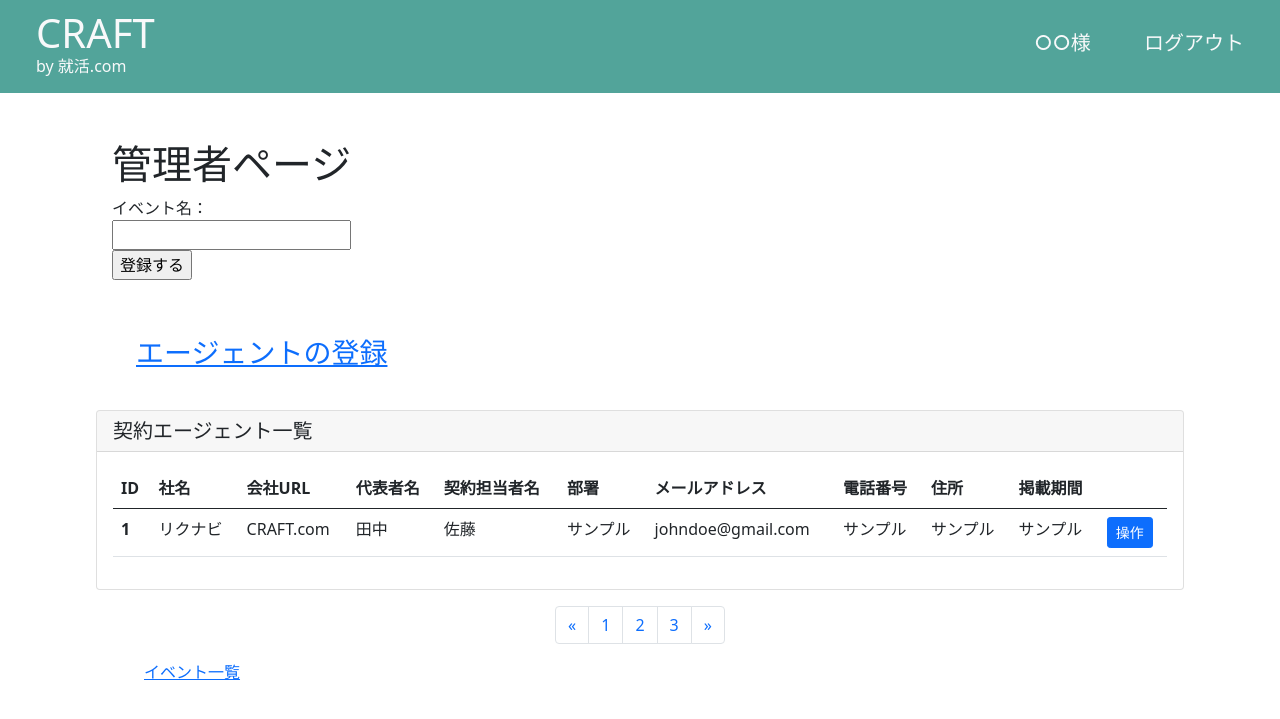
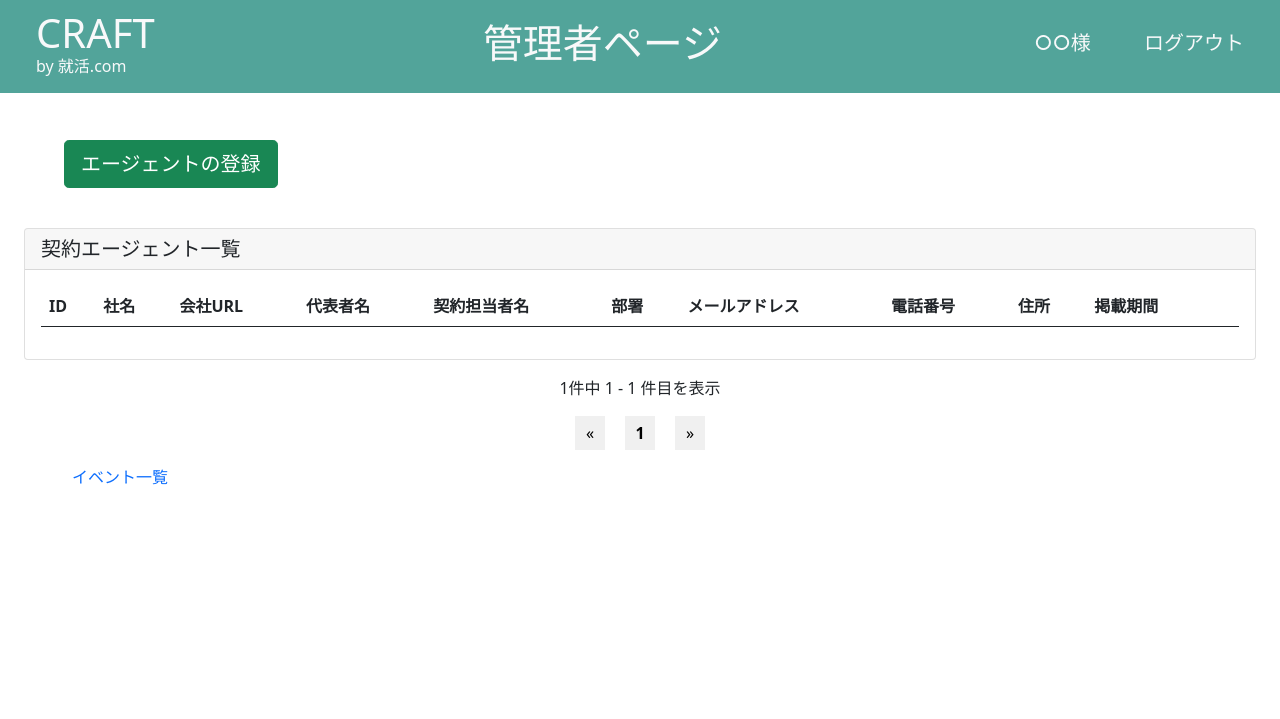
Before and after one commit to posse-ap/-teamdev-2022-posse1-team2D-, a PHP site: page /admin/index.php in a window 1280 px wide. Shown: the top 719 px of the page. Run offline with PHP 8.4, Linux system fonts and the light colour scheme; a user stored in the database is signed in; tables that the repository leaves empty hold one stand-in row (values such as "Sample post"); data that the repository does not hold is empty.

Commit message:
boozer画面ページネーション

```diff
--- a/teamdev-2022-sample2/src/admin/index.php
+++ b/teamdev-2022-sample2/src/admin/index.php
@@ -40,7 +40,8 @@ if (!empty($_POST)) {
             $phone_number = $_POST['phone_number'];
             $address = $_POST['address'];
             $post_period = $_POST['post_period'];
-        $deleted_at = $_POST['deleted_at'];
+            // $deleted_at = $_POST['deleted_at'];
+
             // INSERT文を変数に格納。プレスホルダーは、値を入れるための空箱
             $sql = "INSERT INTO agents (agent_name, agent_url, representative, contractor, department, email, phone_number, address, post_period) VALUES
         (:agent_name, :agent_url, :representative, :contractor, :department, :email, :phone_number, :address, :post_period)";
@@ -72,15 +73,57 @@ if (!empty($_POST)) {
             $stmt->execute();
             header('Location: http://' . $_SERVER['HTTP_HOST'] . '/admin/index.php');
             exit();
-
         } catch (PDOException $e) {
             exit('データベースに接続できませんでした。' . $e->getMessage());
         }
-}} else {
+    }
+} else {
     header('Location: http://' . $_SERVER['HTTP_HOST'] . '/admin/login.php');
     exit();
 }
+
+// ---------------------------
+//SQL文を変数にいれる。$count_sqlはデータの件数取得に使うための変数。
+$count_sql = 'SELECT COUNT(*) as cnt FROM agents';
+
+//ページ数を取得する。GETでページが渡ってこなかった時(最初のページ)のときは$pageに１を格納する。
+if (isset($_GET['page']) && is_numeric($_GET['page'])) {
+    $page = $_GET['page'];
+} else {
+    $page = 1;
+}
+
+//最大ページ数を取得する。
+//10件ずつ表示させているので、$count['cnt']に入っている件数を10で割って小数点は切りあげると最大ページ数になる。
+$counts = $db->query($count_sql);
+$count = $counts->fetch(PDO::FETCH_ASSOC);
+$max_page = ceil($count['cnt'] / 10);
+
+if ($page == 1 || $page == $max_page) {
+    $range = 4;
+} elseif ($page == 2 || $page == $max_page - 1) {
+    $range = 3;
+} else {
+    $range = 2;
+}
+
+$from_record = ($page - 1) * 10 + 1;
+
+if ($page == $max_page && $count['cnt'] % 10 !== 0) {
+    $to_record = ($page - 1) * 10 + $count['cnt'] % 10;
+} else {
+    $to_record = $page * 10;
+}
 // ------------------------------------------------------------------------------------------------------------
+//insert処理等したagentsテーブルから、レコードを検索
+
+// 最初の10件
+$page_change_record = $from_record - 1;
+$stmt = $db->prepare('SELECT id, agent_name, agent_url, representative, contractor, department, email, phone_number, address, post_period, deleted_at FROM agents WHERE deleted_at = 0 LIMIT ?, 10');
+$stmt->bindParam(1, $page_change_record, PDO::PARAM_INT);
+$stmt->execute();
+$agents = $stmt->fetchAll(PDO::FETCH_ASSOC);
+// -------------------------------------------------------------------------------------------------------------
 ?>
 <!DOCTYPE html>
 <html lang="ja">
@@ -113,6 +156,8 @@ if (!empty($_POST)) {
                     <div class="h6">by 就活.com</div>
                 </a>
 
+                <h1 class="ms-3 text-light">管理者ページ</h1>
+
                 <div class="float-end h5 text-light">
                     <div class="d-inline mx-5">○○様</div>
                     <a>ログアウト</a>
@@ -122,22 +167,10 @@ if (!empty($_POST)) {
         </nav>
     </header>
     <!-- コンテンツ -->
-    <div class="wrapper">
-        <h1 class="ms-3">管理者ページ</h1>
-        <form action="/admin/index.php" method="POST" class="ms-3">
-            イベント名：<input class="d-block" type="text" name="title" required>
-            <input class="d-block" type="submit" value="登録する">
-        </form>
-        <ul class="ms-3">
-            <?php foreach ($events as $key => $event) : ?>
-                <li>
-                    <?= $event["id"]; ?>:<?= $event["title"]; ?>
-                </li>
-            <?php endforeach; ?>
-        </ul>
+    <div class="admin-wrapper">
         <!-- エージェント登録 -->
         <div class="content">
-            <a class="js-modal-open h3" href="">エージェントの登録</a>
+            <a class="js-modal-open btn btn-lg btn-success" href="">エージェントの登録</a>
         </div>
         <div class="modal js-modal">
             <div class="modal__bg js-modal-close"></div>
@@ -152,7 +185,6 @@ if (!empty($_POST)) {
                     電話番号：<input class="d-block" type="text" name="phone_number" required>
                     住所：<input class="d-block" type="text" name="address" required>
                     掲載期間：<input class="d-block" type="text" name="post_period" required>
-                    表示状態：<input class="d-block" type="text" name="deleted_at" required>
                     <input class="d-block" type="submit" value="登録する">
                 </form>
                 <a class="js-modal-close" href="">閉じる</a>
@@ -184,19 +216,27 @@ if (!empty($_POST)) {
                                     </tr>
                                 </thead>
                                 <tbody>
+                                    <?php foreach ($agents as $key => $agent) : ?>
                                         <tr>
-                                        <th scope="row">1</th>
-                                        <td>リクナビ</td>
-                                        <td>CRAFT.com</td>
-                                        <td>田中</td>
-                                        <td>佐藤</td>
-                                        <td>サンプル</td>
-                                        <td>johndoe@gmail.com</td>
-                                        <td>サンプル</td>
-                                        <td>サンプル</td>
-                                        <td>サンプル</td>
-                                        <td><a href="#" class="btn btn-sm btn-primary">操作</a></td>
+                                            <th scope="row"><?= $agent["id"]; ?></th>
+                                            <td><?= $agent["agent_name"]; ?></td>
+                                            <td><?= $agent["agent_url"]; ?></td>
+                                            <td><?= $agent["representative"]; ?></td>
+                                            <td><?= $agent["contractor"]; ?></td>
+                                            <td><?= $agent["department"]; ?></td>
+                                            <td><?= $agent["email"]; ?></td>
+                                            <td><?= $agent["phone_number"]; ?></td>
+                                            <td><?= $agent["address"]; ?></td>
+                                            <td><?= $agent["post_period"]; ?></td>
+                                            <td><a href="#" class="btn btn-sm btn-primary">更新</a></td>
+                                            <td>
+                                                <!-- <form action="" method="POST">
+                                                    <button class="remove-btn btn btn-sm btn-danger">削除</button>
+                                                </form> -->
+                                                <a class="remove-btn btn btn-danger btn-sm" href="delete.php?id=<?=$agent['id']?>">削除</a>
+                                            </td>
                                         </tr>
+                                    <?php endforeach; ?>
                                 </tbody>
                             </table>
                         </div>
@@ -204,26 +244,55 @@ if (!empty($_POST)) {
                 </div>
             </div>
         </div>
+        <!--ページネーション  -->
+        <p class="from_to text-center mt-3"><?php echo $count['cnt']; ?>件中 <?php echo $from_record; ?> - <?php echo $to_record; ?> 件目を表示</p>
+        <div class="pagination">
+            <?php if ($page >= 2) : ?>
+                <a href="index.php?page=<?php echo ($page - 1); ?>" class="page_feed">&laquo;</a>
+            <?php else :; ?>
+                <span class="first_last_page">&laquo;</span>
+            <?php endif; ?>
 
-        <nav aria-label="Page navigation example" class="mt-3">
-            <ul class="pagination justify-content-center">
-                <li class="page-item">
-                    <a class="page-link" href="#" aria-label="Previous">
-                        <span aria-hidden="true">&laquo;</span>
-                    </a>
-                </li>
-                <li class="page-item"><a class="page-link" href="#">1</a></li>
-                <li class="page-item"><a class="page-link" href="#">2</a></li>
-                <li class="page-item"><a class="page-link" href="#">3</a></li>
-                <li class="page-item">
-                    <a class="page-link" href="#" aria-label="Next">
-                        <span aria-hidden="true">&raquo;</span>
-                    </a>
-                </li>
-            </ul>
-        </nav>
+            <?php for ($i = 1; $i <= $max_page; $i++) : ?>
+                <?php if ($i >= $page - $range && $i <= $page + $range) : ?>
+                    <?php if ($i == $page) : ?>
+                        <span class="now_page_number"><?php echo $i; ?></span>
+                    <?php else : ?>
+                        <a href="?page=<?php echo $i; ?>" class="page_number"><?php echo $i; ?></a>
+                    <?php endif; ?>
+                <?php endif; ?>
+            <?php endfor; ?>
+
+            <?php if ($page < $max_page) : ?>
+                <a href="index.php?page=<?php echo ($page + 1); ?>" class="page_feed">&raquo;</a>
+            <?php else : ?>
+                <span class="first_last_page">&raquo;</span>
+            <?php endif; ?>
+        </div>
         <a href="/index.php" class="ms-5">イベント一覧</a>
     </div>
+
+    <!-- 削除する際に、confirmダイアログを表示 -->
+    <script type="text/javascript">
+        let removeButtons = document.querySelectorAll('.remove-btn');
+
+        removeButtons.forEach(removeButton => {
+            removeButton.addEventListener('click', function() {
+                let result = confirm('エージェント情報を削除しますか');
+
+                if (result) {
+                    console.log('削除されました');
+                    // phpで該当するレコードのdeleted_at = 0 を1に変更して論理削除
+                    <?php
+                    // echo $key;
+                    // $stmt = $db->query('SELECT * from agents');
+                    ?>
+                } else {
+                    console.log('削除がキャンセルされました');
+                }
+            })
+        })
+    </script>
     <!-- ログアウト機能作る -->
     <!-- jQuery -->
     <script src="https://ajax.googleapis.com/ajax/libs/jquery/3.5.1/jquery.min.js"></script>
--- a/teamdev-2022-sample2/src/public/css/style.css
+++ b/teamdev-2022-sample2/src/public/css/style.css
@@ -46,6 +46,12 @@ img {
   margin: 0 auto;
   padding: 0 1.5rem;
   padding-top: 120px;
+}
+
+.admin-wrapper {
+  margin: 0 auto;
+  padding: 0 1.5rem;
+  padding-top: 100px;
 }
 
 /* レスポンシブな文字サイズを3種類用意 */
@@ -261,6 +267,49 @@ ul .other-tag {
   width: 60%;
 }
 
+a:link {text-decoration:none }
+a.page_number:visited {color: black; text-decoration:none }
+.pagination {
+  display: flex;
+  justify-content: center;
+  margin: 15px;
+}
+.page_feed {
+  width: 30px;
+  margin: 0 10px;
+  padding: 5px 10px;
+  text-align: center;
+  background: #b8b8b8;
+  color: black;
+}
+.first_last_page {
+  width: 30px;
+  margin: 0 10px;
+  padding: 5px 10px;
+  text-align: center;
+  background: #f0f0f0;
+  color: black;
+}
+
+a:link {text-decoration:none }
+a.page_number:visited {color: black; text-decoration:none }
+.page_number {
+  width: 30px;
+  margin: 0 10px;
+  padding: 5px;
+  text-align: center;
+  background: #b8b8b8;
+  color: black;
+}
+.now_page_number {
+  width: 30px;
+  margin: 0 10px;
+  padding: 5px;
+  text-align: center;
+  background: #f0f0f0;
+  color: black;
+  font-weight: bold;
+}
 /* --------------------------------------------------boozer管理画面(fin)------------------------------------------------- */
 
 /*------------------------------------- 検索結果ページ------------------------------- */
```
Also changed, not shown: teamdev-2022-sample2/src/public/js/app.js. Lines whose indentation alone changed are shown as unchanged.
